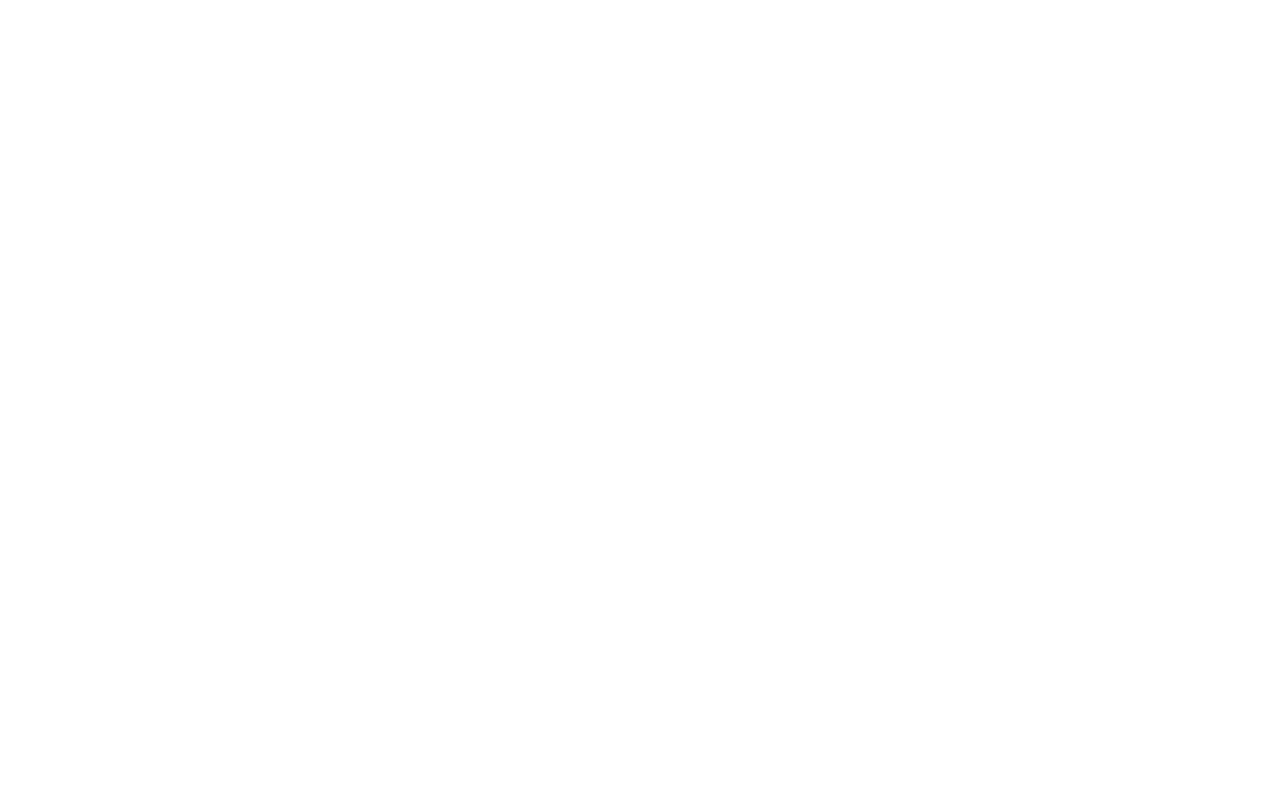
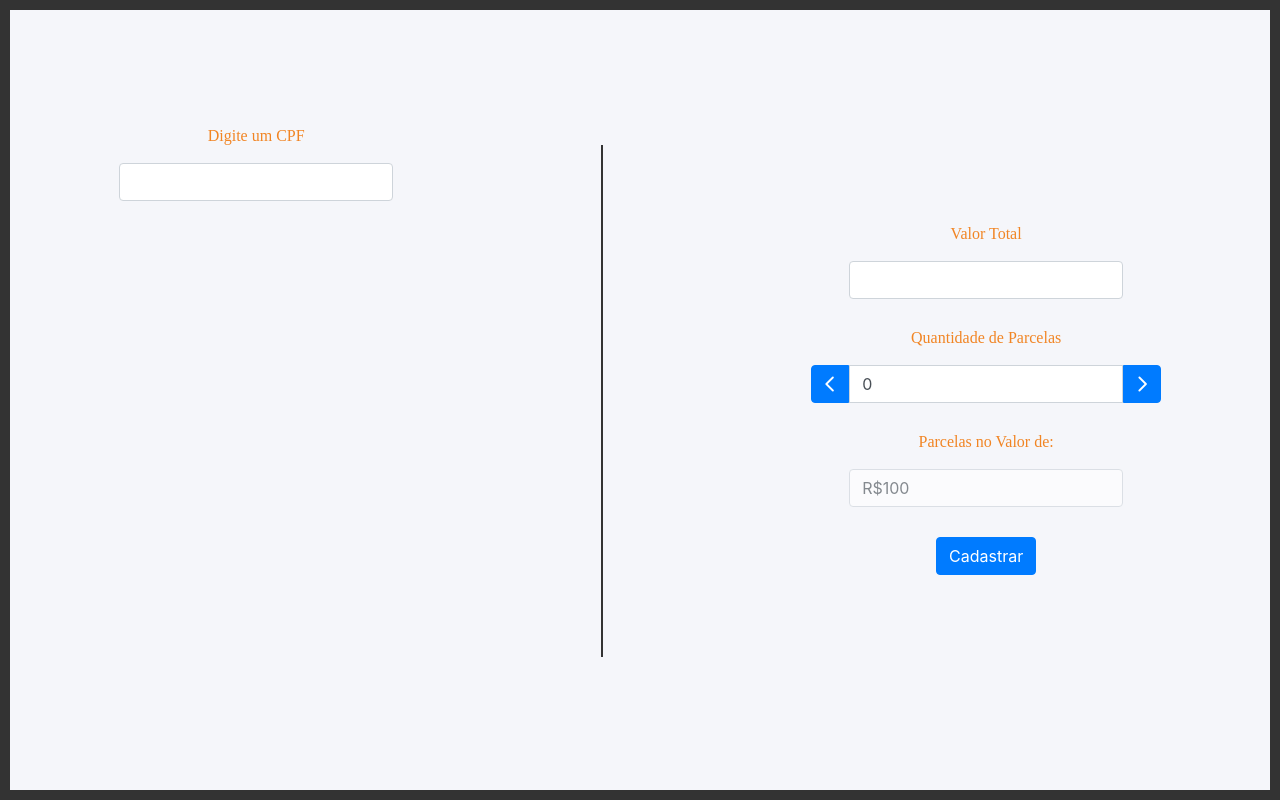
Before and after one commit to whatscodeg3/API-3DSM-Frontend, a React (Vite) app: page /cadastro/venda in a window 1280 px wide. Before the commit this address had no page. Built offline with nearby package versions, Linux system fonts and the light colour scheme.

Commit message:
feat - Cadastro de Venda. Criado componente para colocar o valor total, parcelas, exibir valor total, botão de cadastro, montado componente nas páginas e estilização.

```diff
--- a/package.json
+++ b/package.json
@@ -10,6 +10,8 @@
   },
   "dependencies": {
     "animate.css": "^4.1.1",
+    "primeicons": "^6.0.1",
+    "primereact": "^9.2.1",
     "react": "^18.2.0",
     "react-dom": "^18.2.0",
     "react-router-dom": "^6.9.0",
--- /dev/null
+++ b/src/components/atoms/BotaoCadastroVenda/index.jsx
@@ -0,0 +1,22 @@
+import React from "react";
+import { Button } from 'primereact/button';
+
+import styled from "styled-components";
+
+// icons do prime
+import 'primeicons/primeicons.css';
+// theme
+import 'primereact/resources/themes/bootstrap4-light-blue/theme.css';
+// css necessario do prime
+import 'primereact/resources/primereact.min.css';
+
+
+function BotaoCadastroVenda() {
+    return (
+        <div>
+            <Button label="Cadastrar"/>
+        </div>
+    )
+}
+
+export default BotaoCadastroVenda;
--- /dev/null
+++ b/src/components/atoms/CampoDeExibicaoDeNumero/index.jsx
@@ -0,0 +1,23 @@
+import React, { useState } from "react";
+import { InputNumber } from 'primereact/inputnumber';
+
+// icons do prime
+import 'primeicons/primeicons.css';
+
+// theme
+import 'primereact/resources/themes/bootstrap4-light-blue/theme.css';
+
+// css necessario do prime
+import 'primereact/resources/primereact.min.css';
+
+
+// OBS: A diferença desse componente para o CampoDePreencherNumero, é que o não é possível mexer no valor que aparecer no campo, tendo que passar pro value = CampoDeExibicaoDeNumero, para ser exibido. Em outras palavras, é um componente que serve apenas para exibição.
+export default function CampoDeExibicaoDeNumero() {
+    const [ValorQueApareceNoCampo, setValue] = useState(100);
+
+    return (
+        <div>
+            <InputNumber value={ValorQueApareceNoCampo} disabled prefix="R$" />
+        </div>
+    )
+}
--- /dev/null
+++ b/src/components/atoms/CampoDePreencherDinheiro/index.jsx
@@ -0,0 +1,23 @@
+import React, { useState } from "react";
+import { InputNumber } from 'primereact/inputnumber';
+
+// icons do prime
+import 'primeicons/primeicons.css';
+
+// theme
+import 'primereact/resources/themes/bootstrap4-light-blue/theme.css';
+
+// css necessario do prime
+import 'primereact/resources/primereact.min.css';
+
+
+
+export default function CampoDePreencherDinheiro() {
+    const [ValorInseridoNoCampo, setValue] = useState();
+
+    return (
+        <div>
+            <InputNumber inputId="ValorInserido" value={ValorInseridoNoCampo} onValueChange={(e) => setValue(e.value)} minFractionDigits={2} maxFractionDigits={5} prefix="R$" />
+        </div>
+    )
+}
--- /dev/null
+++ b/src/components/atoms/CampoDePreencherNumero/index.jsx
@@ -0,0 +1,23 @@
+import React, { useState } from "react";
+import { InputNumber } from 'primereact/inputnumber';
+
+// icons do prime
+import 'primeicons/primeicons.css';
+
+// theme
+import 'primereact/resources/themes/bootstrap4-light-blue/theme.css';
+
+// css necessario do prime
+import 'primereact/resources/primereact.min.css';
+
+
+
+export default function CampoDePreencherNumero() {
+    const [ValorInseridoNoCampo, setValue] = useState();
+
+    return (
+        <div>
+            <InputNumber useGrouping={false} inputId="ValorInserido" value={ValorInseridoNoCampo} onValueChange={(e) => setValue(e.value)}  />
+        </div>
+    )
+}
--- /dev/null
+++ b/src/components/atoms/CampoDePreencherQuantidade/index.jsx
@@ -0,0 +1,23 @@
+import React, { useState } from "react";
+import { InputNumber } from 'primereact/inputnumber';
+
+// icons do prime
+import 'primeicons/primeicons.css';
+
+// theme
+import 'primereact/resources/themes/bootstrap4-light-blue/theme.css';
+
+// css necessario do prime
+import 'primereact/resources/primereact.min.css';
+
+
+
+export default function CampoDeQuantidadePrestacao() {
+    const [QuantidadeDeParcelas, setValue] = useState(0);
+
+    return (
+        <div>
+            <InputNumber inputId="BotaoQueAumentaEDiminuiQuantidade" value={QuantidadeDeParcelas} onValueChange={(e) => setValue(e.value)} min={0} showButtons buttonLayout="horizontal" decrementButtonIcon="pi pi-chevron-left" incrementButtonIcon="pi pi-chevron-right" />
+        </div>
+    )
+}
--- /dev/null
+++ b/src/pages/CadastroVenda/defaultStyles.js
@@ -0,0 +1,48 @@
+import styled from "styled-components"
+
+export const Container = styled.div`
+    width: 100vw;
+    height: 100vh;
+`;
+
+export const Cards = styled.div`
+    height: 100%;
+    display: flex;
+    justify-content: space-evenly;
+    align-items: center;
+    gap: 100px;
+    border: 10.5px solid #333333;
+
+`;
+
+export const Card = styled.div`
+    display: flex;
+    align-items: center;
+    flex-direction: column;
+    color: #F18524;
+    gap: 30px;
+`;
+
+export const Cpf = styled.div`
+    display: flex;
+    align-items: center;
+    flex-direction: column;
+    color: #F18524;
+    gap: 30px;
+    height: 70%;
+`;
+
+export const Center = styled.div`
+    display: flex;
+    flex-direction: column;
+    align-items: center;
+    width: 100%;
+`;
+
+export const Line = styled.div`
+    position: absolute;
+    width: 40%;
+    height: 0%;
+    border: 1.5px solid #333333;
+    transform: rotate(90deg);
+`;
--- /dev/null
+++ b/src/pages/CadastroVenda/globalStyles.js
@@ -0,0 +1,13 @@
+import { createGlobalStyle } from 'styled-components'
+
+export const GlobalStyle = createGlobalStyle`
+    body {
+        width: 100vw;
+        height: 100vh;
+        margin: 0%;
+        padding: 0%;
+
+
+        background-color: #F5F6FA;
+    }
+`;
--- /dev/null
+++ b/src/pages/CadastroVenda/index.jsx
@@ -0,0 +1,57 @@
+import React from "react";
+
+// Styles
+import { GlobalStyle } from "./globalStyles"
+import { Container, Cards, Line, Center, Cpf } from "./defaultStyles"
+
+// Components
+import CampoDePreencherDinheiro from "../../components/atoms/CampoDePreencherDinheiro";
+import CampoDePreencherNumero from "../../components/atoms/CampoDePreencherNumero";
+import BotaoCadastroVenda from "../../components/atoms/BotaoCadastroVenda";
+import CampoDeQuantidadePrestacao from "../../components/atoms/CampoDePreencherQuantidade";
+import CampoDeExibicaoDeNumero from "../../components/atoms/CampoDeExibicaoDeNumero";
+import { Card } from "./defaultStyles";
+
+
+function CadastroVenda() {
+    return (
+        <>
+            <GlobalStyle />
+            <Container>
+                <Cards>
+                    <Cpf>
+                        <Center>
+                            <label className="font-bold block mb-2">Digite um CPF</label> <br/>
+                            <CampoDePreencherNumero/>
+                        </Center>
+                    </Cpf>
+                    <Card>
+                        <Line/>
+                    </Card>
+                    <Card>
+                        <Center>
+                            <label className="font-bold block mb-2">Valor Total</label> <br/>
+                            <CampoDePreencherDinheiro/>
+                        </Center>
+
+                        <Center>
+                            <label className="font-bold block mb-2">Quantidade de Parcelas</label> <br/>
+                            <CampoDeQuantidadePrestacao/>
+                        </Center>
+
+                        <Center>
+                            <label className="font-bold block mb-2">Parcelas no Valor de:</label> <br/>
+                            <CampoDeExibicaoDeNumero/>
+                        </Center>
+
+                        <BotaoCadastroVenda/>
+                    </Card>
+                </Cards>
+            </Container>
+
+        </>
+    )
+
+}
+
+export default CadastroVenda;
--- a/src/pages/HomeComercial/index.jsx
+++ b/src/pages/HomeComercial/index.jsx
@@ -31,11 +31,11 @@
                     </Link>
 
                     {/* Card Compra */}
-                    <Link to={"/cadastro/compra"} style={{ textDecoration: 'none' }}>
+                    <Link to={"/cadastro/venda"} style={{ textDecoration: 'none' }}>
                         <Card className="animate__animated animate__slideInUp">
                             <img src={IconBag} alt="" />
                             <p>
-                                Cadastrar<br/>compra
+                                Cadastrar<br/>venda
                             </p>
                         </Card>
                     </Link>
@@ -45,7 +45,7 @@
                     <Card className="animate__animated animate__slideInRight">
                         <img src={IconBag} alt="" />
                         <p>
-                            Listagem<br/>compras
+                            Listagem<br/>vendas
                         </p>
                     </Card>
                     </Link>
--- a/src/routes.jsx
+++ b/src/routes.jsx
@@ -2,6 +2,7 @@
 import { Route, Routes } from "react-router-dom";
 
 import HomeComercial from "./pages/HomeComercial/index"
+import CadastroVenda from "./pages/CadastroVenda";
 
 const Rotas = () => {
     return (
@@ -9,8 +10,8 @@
             <Routes>
                 <Route exact path="/" element={<HomeComercial/>} />
                 <Route exact path="/cadastro/cliente" element={<HomeComercial/>} />
-                <Route exact path="/cadastro/compra" element={<HomeComercial/>} />
-                <Route exact path="/listagem/compra" element={<HomeComercial/>} />
+                <Route exact path="/cadastro/venda" element={<CadastroVenda/>} />
+                <Route exact path="/listagem/venda" element={<HomeComercial/>} />
             </Routes>
         </div>
     )
```
Also changed, not shown: 1 other file (tests, documents, lock files or other folders).
